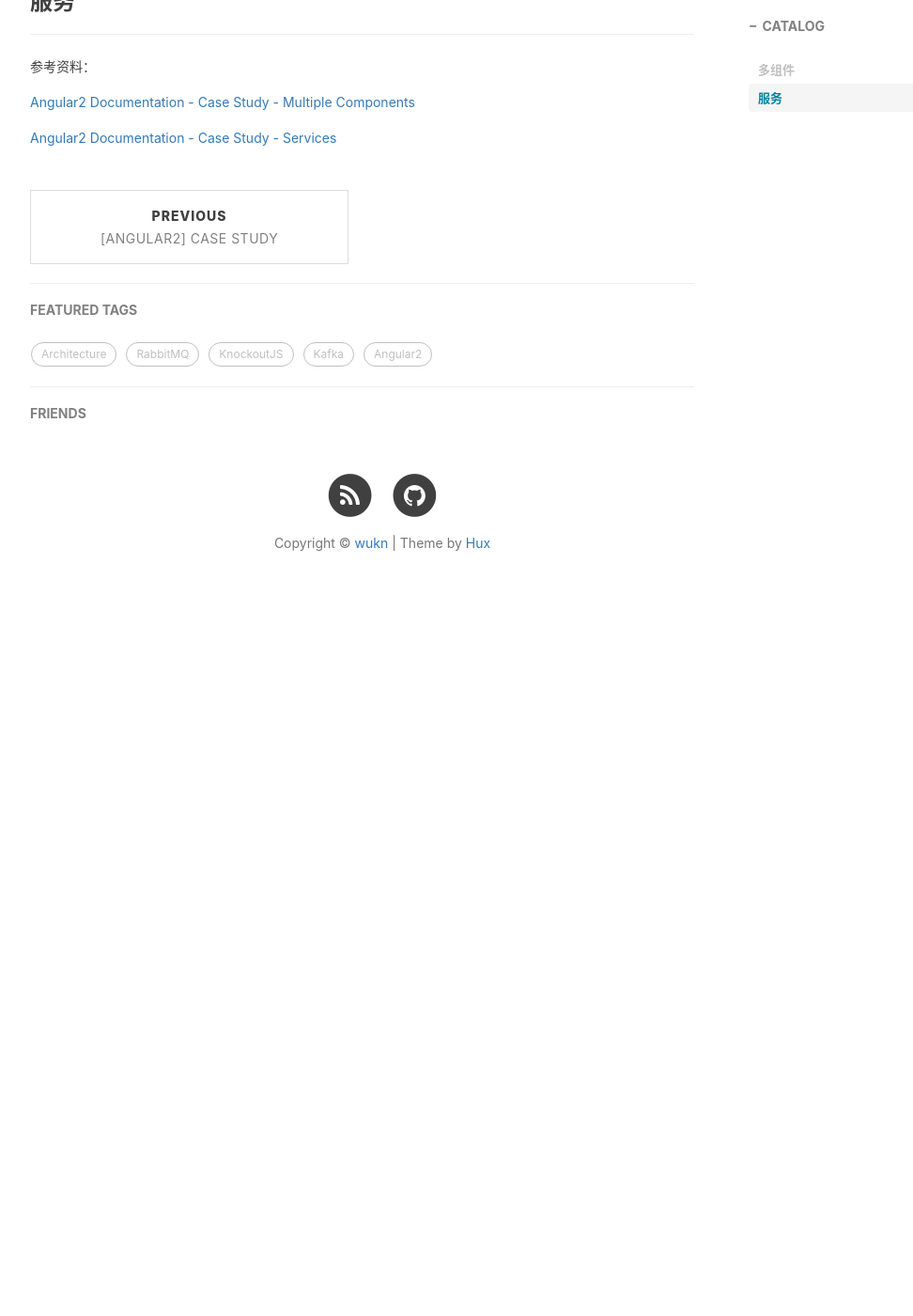
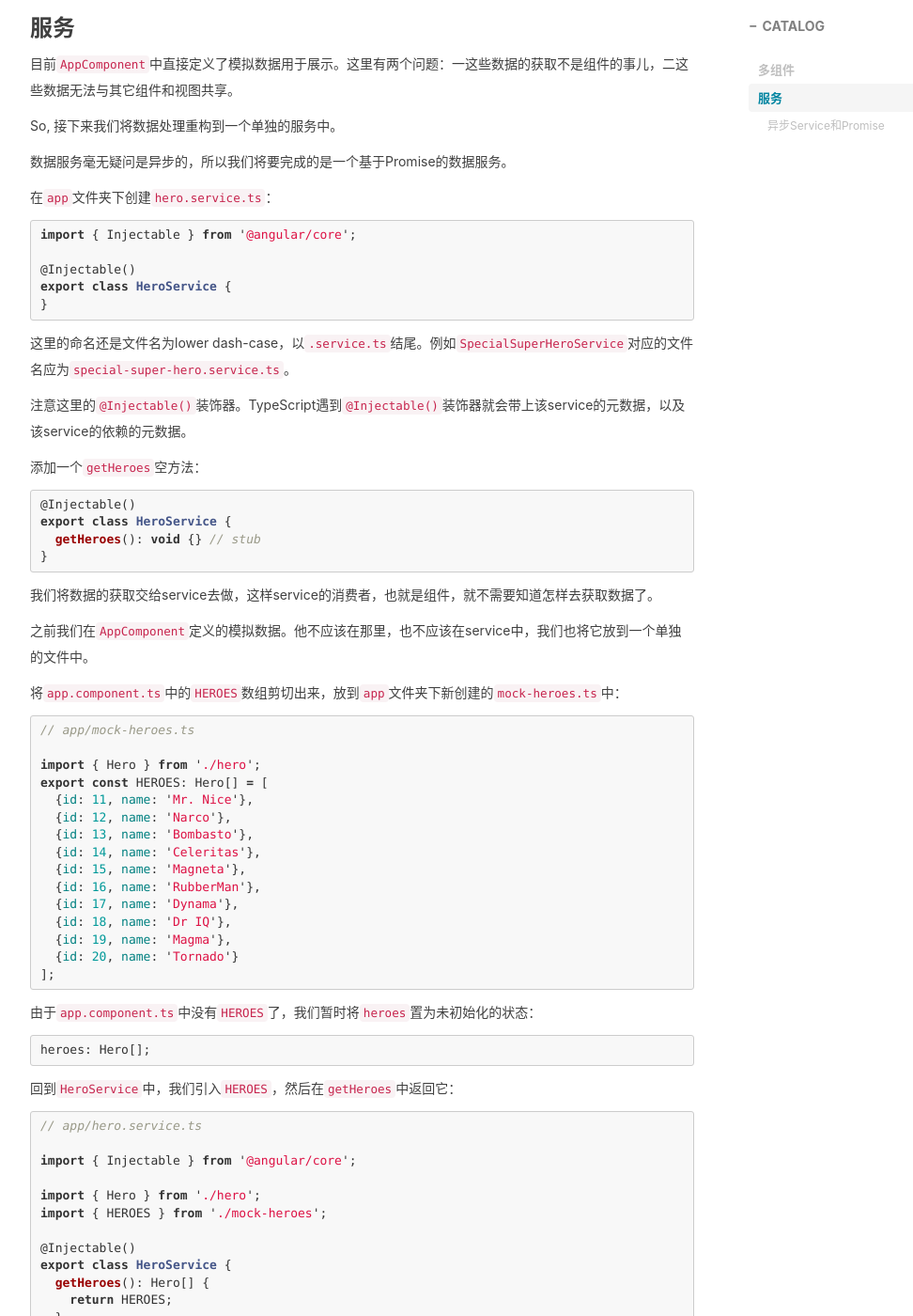
Before and after one commit to wukn/wukn.github.io, a Jekyll site: the page built from _posts/2016-12-30-angular2-case-study-multiple-components.markdown, in a window 1280 px wide and 1400 px high, scrolled down 2220 px. Shown: the whole window at 94% size, without its empty margins (233-1205 px from the left). Built offline with Jekyll 4.4.1, drawn with Linux system fonts in a browser that asks for light colours; nearby versions of some CDN libraries; comment, search, counter and statistics services are not loaded; before the commit the page ends 2850 px from its top, so only the background shows below that; some of the changed text lies outside the part shown.

Commit message:
add post: angular2 services

````diff
--- a/_posts/2016-12-30-angular2-case-study-multiple-components.markdown
+++ b/_posts/2016-12-30-angular2-case-study-multiple-components.markdown
@@ -31,7 +31,7 @@ export class HeroDetailComponent {
 }
 ```
 
-注意看下命名规范。组件`AppComponent`对应的文件名为`app.component.ts`，`HeroDetailComponent`对应的文件名为`hero-detail.component.ts`。也就是说组件的名字以`Component`结尾，对应的文件名后缀为`.component.ts`。组件的名字中各单词的首字母大写；而文件名中全部小写，单词之间用`-`相连。
+注意看下命名规范。组件`AppComponent`对应的文件名为`app.component.ts`，`HeroDetailComponent`对应的文件名为`hero-detail.component.ts`。也就是说组件的名字以`Component`结尾，对应的文件名后缀为`.component.ts`。组件的名字中各单词的首字母大写；而文件名中全部小写，单词之间用`-`相连，称为lower dash-case。
 
 目前，Heroes和HeroDetail的视图都在`AppComponent`的模板中。我们将HeroDetail的视图拆到新的组件`HeroDetailComponent`中。
 
@@ -138,7 +138,175 @@ template: `
 
 ### 服务
 
+目前`AppComponent`中直接定义了模拟数据用于展示。这里有两个问题：一这些数据的获取不是组件的事儿，二这些数据无法与其它组件和视图共享。
 
+So, 接下来我们将数据处理重构到一个单独的服务中。
+
+数据服务毫无疑问是异步的，所以我们将要完成的是一个基于Promise的数据服务。
+
+在`app`文件夹下创建`hero.service.ts`：
+
+```js
+import { Injectable } from '@angular/core';
+
+@Injectable()
+export class HeroService {
+}
+```
+
+这里的命名还是文件名为lower dash-case，以`.service.ts`结尾。例如`SpecialSuperHeroService`对应的文件名应为`special-super-hero.service.ts`。
+
+注意这里的`@Injectable()`装饰器。TypeScript遇到`@Injectable()`装饰器就会带上该service的元数据，以及该service的依赖的元数据。
+
+添加一个`getHeroes`空方法：
+
+```js
+@Injectable()
+export class HeroService {
+  getHeroes(): void {} // stub
+}
+```
+
+我们将数据的获取交给service去做，这样service的消费者，也就是组件，就不需要知道怎样去获取数据了。
+
+之前我们在`AppComponent`定义的模拟数据。他不应该在那里，也不应该在service中，我们也将它放到一个单独的文件中。
+
+将`app.component.ts`中的`HEROES`数组剪切出来，放到`app`文件夹下新创建的`mock-heroes.ts`中：
+
+```js
+// app/mock-heroes.ts
+
+import { Hero } from './hero';
+export const HEROES: Hero[] = [
+  {id: 11, name: 'Mr. Nice'},
+  {id: 12, name: 'Narco'},
+  {id: 13, name: 'Bombasto'},
+  {id: 14, name: 'Celeritas'},
+  {id: 15, name: 'Magneta'},
+  {id: 16, name: 'RubberMan'},
+  {id: 17, name: 'Dynama'},
+  {id: 18, name: 'Dr IQ'},
+  {id: 19, name: 'Magma'},
+  {id: 20, name: 'Tornado'}
+];
+```
+
+由于`app.component.ts`中没有`HEROES`了，我们暂时将`heroes`置为未初始化的状态：
+
+```js
+heroes: Hero[];
+```
+
+回到`HeroService`中，我们引入`HEROES`，然后在`getHeroes`中返回它：
+
+```js
+// app/hero.service.ts
+
+import { Injectable } from '@angular/core';
+
+import { Hero } from './hero';
+import { HEROES } from './mock-heroes';
+
+@Injectable()
+export class HeroService {
+  getHeroes(): Hero[] {
+    return HEROES;
+  }
+}
+```
+
+现在就可以在`AppComponent`中使用`HeroService`了：
+
+```js
+import { HeroService } from './hero.service';
+```
+
+我们需要自己实例化`HeroService`吗？像这样：
+
+```js
+heroService = new HeroService(); // don't do this
+```
+
+依赖注入会帮我们完成这样的工作。我们需要在构造函数中定义一个似有属性，并在组件的`providers`元数据中添加依赖的这个类：
+
+```js
+constructor(private heroService: HeroService) { }
+```
+
+```js
+providers: [HeroService]
+```
+
+在`AppComponent`中创建`getHeroes`方法，从service中获取数据：
+
+```js
+getHeroes(): void {
+  this.heroes = this.heroService.getHeroes();
+}
+```
+
+现在问题来了，我们应该在那里调用这个方法呢？构造函数中？
+
+经验告诉我们，不要在构造函数中写复杂的业务逻辑，特别是那些调用service获取数据的。构造函数应该只是简单的处理一些属性的初始化工作。
+
+不是在构造函数中，那是在哪里调用`getHeroes`呢？
+
+我们可以实现Angular的ngOnInit钩子（Lifecycle Hook）。Angular提供了一些接口能让我们在组件的生命周期的几个关键的点插入业务逻辑。每个接口对应一个方法。只要实现了接口，Angular就会在相应的时间点调用它。
+
+在`AppComponent`组件中实现`OnInit`接口，调用`getHeroes`方法：
+
+```js
+import { OnInit } from '@angular/core';
+
+export class AppComponent implements OnInit {
+  ngOnInit(): void {
+    this.getHeroes();
+  }
+}
+```
+
+现在运行起来效果和之前还是一样的。
+
+#### 异步Service和Promise
+
+`HeroService`中立刻返回了模拟数据，它的`getHeroes`方法是同步的：
+
+```js
+this.heroes = this.heroService.getHeroes();
+```
+
+真实的情况是，我们从远程服务器获取数据。所以需要将`getHeroes`改成异步模式：
+
+```js
+getHeroes(): Promise<Hero[]> {
+  return Promise.resolve(HEROES);
+}
+```
+
+对应的`app.component.ts`中调用service的地方也要修改：
+
+```js
+// app/app.component.ts
+
+getHeroes(): void {
+  this.heroService.getHeroes().then(heroes => this.heroes = heroes);
+}
+```
+
+程序运行起来效果还是和之前一样的。
+
+附：
+
+我们可以模拟远程请求，让数据获取的慢一些：
+
+```js
+getHeroesSlowly(): Promise<Hero[]> {
+  return new Promise(resolve => {
+    // Simulate server latency with 2 second delay
+    setTimeout(() => resolve(this.getHeroes()), 2000);
+  });
+}
+```
 
 ---
 
````
